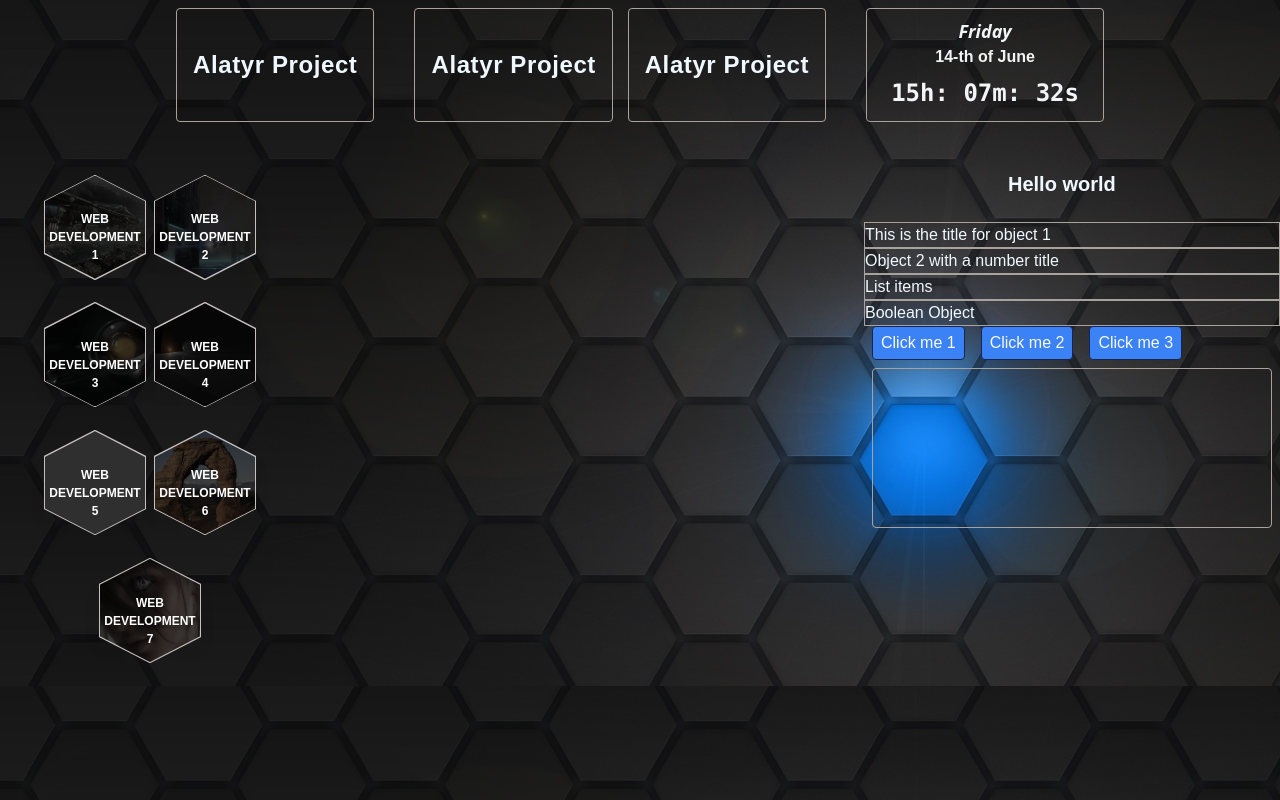
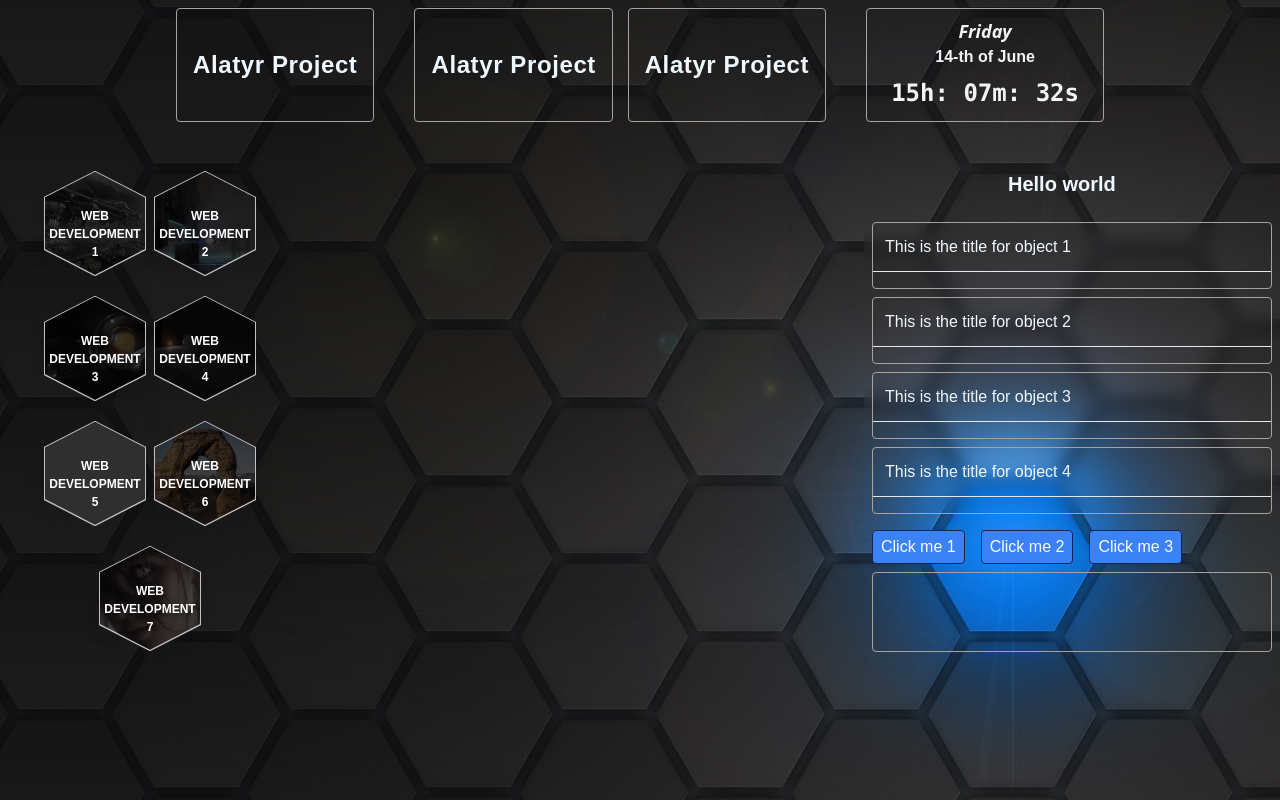
Before and after one commit to Demion-L/react-sandbox, a React (Create React App) app: page / in a window 1280 px wide. Built offline with nearby package versions, Linux system fonts and the light colour scheme; grey boxes are pictures that could not be loaded; the HTML template or start-up script is replaced by a standard one.

Commit message:
infoSection component created

```diff
--- a/src/components/Asaid/Asaid.css
+++ b/src/components/Asaid/Asaid.css
@@ -1,6 +1,8 @@
 .honeycomb {
   display: flex;
-  height: 120%;
+  height: 100%;
+  max-height: 500px;
+  overflow: hidden;
   flex-wrap: wrap;
   list-style: none;
   align-items: center;
@@ -13,7 +15,7 @@
   flex: 0 1 150px;
   max-width: 100px;
   height: 51.5px;
-  margin: 30px 5px 15px;
+  margin: 20px 5px 10px;
   position: relative;
   padding: 0.5px;
   text-align: center;
--- /dev/null
+++ b/src/components/InfoSection.jsx
@@ -0,0 +1,29 @@
+import React, { useState } from "react";
+import Accordion from "../ui/Accordion/Accordion";
+import Button from "../ui/Button";
+
+import { ways, differences } from "../data";
+
+const InfoSection = () => {
+  const [contentType, setContentType] = useState(null);
+
+  function handleClick(type) {
+    setContentType(type);
+  }
+  return (
+    <section className='col-start-5 col-end-7'>
+      <h1 className='text-xl font-bold w-32 mx-auto my-6'>Hello world</h1>
+      <Accordion items={ways} />
+      <div className='flex'>
+        <Button onClick={() => handleClick("way")}>Click me 1</Button>
+        <Button onClick={() => handleClick("easy")}>Click me 2</Button>
+        <Button onClick={() => handleClick("program")}>Click me 3</Button>
+      </div>
+      <p className='m-2 p-2 min-h-20 text-wrap border border-stone-400 rounded break-words'>
+        {differences[contentType]}
+      </p>
+    </section>
+  );
+};
+
+export default InfoSection;
--- a/src/components/Main.jsx
+++ b/src/components/Main.jsx
@@ -1,31 +1,11 @@
-import React, { useState } from "react";
-import { ways, differences } from "../data";
-import Button from "../ui/Button";
 import Asaid from "./Asaid/Asaid";
-import Accordion from "../ui/Accordion/Accordion";
+import InfoSection from "./InfoSection";
 
 const Main = () => {
-  const [contentType, setContentType] = useState(null);
-
-  function handleClick(type) {
-    setContentType(type);
-  }
-
   return (
-    <main className='grid grid-cols-6 gap-4 h-fit'>
+    <main className='grid grid-cols-6 gap-4 h-full'>
       <Asaid />
-      <section className='col-start-5 col-end-7'>
-        <h1 className='text-xl font-bold w-32 mx-auto my-6'>Hello world</h1>
-        <Accordion items={ways} />
-        <div className='flex'>
-          <Button onClick={() => handleClick("way")}>Click me 1</Button>
-          <Button onClick={() => handleClick("easy")}>Click me 2</Button>
-          <Button onClick={() => handleClick("program")}>Click me 3</Button>
-        </div>
-        <p className='m-2 p-2 min-h-40 text-wrap border border-stone-400 rounded break-words'>
-          {differences[contentType]}
-        </p>
-      </section>
+      <InfoSection />
     </main>
   );
 };
--- a/src/data.js
+++ b/src/data.js
@@ -1,19 +1,23 @@
 export const ways = [
   {
     title: "This is the title for object 1",
-    description: "A detailed description of the data in object 1",
+    description:
+      "    Lorem ipsum dolor sit amet consectetur, adipisicing elit. Qui quia, nesciunt dolores hic amet ducimus officiis placeat consequatur eaque eveniet vel, ratione rerum sunt id sint aut harum, ipsam similique.    Lorem ipsum dolor sit amet consectetur, adipisicing elit. Qui quia, nesciunt dolores hic amet ducimus officiis placeat consequatur eaque eveniet vel, ratione rerum sunt id sint aut harum, ipsam similique.     Lorem ipsum dolor sit amet consectetur, adipisicing elit. Qui quia, nesciunt dolores hic amet ducimus officiis placeat consequatur eaque eveniet vel, ratione rerum sunt id sint aut harum, ipsam similique.    Lorem ipsum dolor sit amet consectetur, adipisicing elit. Qui quia, nesciunt dolores hic amet ducimus officiis placeat consequatur eaque eveniet vel, ratione rerum sunt id sint aut harum, ipsam similique.",
   },
   {
-    title: "Object 2 with a number title",
-    description: "A description for object 2",
+    title: "This is the title for object 2",
+    description:
+      "    Lorem ipsum dolor sit amet consectetur, adipisicing elit. Qui quia, nesciunt dolores hic amet ducimus officiis placeat consequatur eaque eveniet vel, ratione rerum sunt id sint aut harum, ipsam similique.",
   },
   {
-    title: "List items",
-    description: "An object with a list of items in the title",
+    title: "This is the title for object 3",
+    description:
+      "An object with a list of items in the title.     Lorem ipsum dolor sit amet consectetur, adipisicing elit. Qui quia, nesciunt dolores hic amet ducimus officiis placeat consequatur eaque eveniet vel, ratione rerum sunt id sint aut harum, ipsam similique.",
   },
   {
-    title: "Boolean Object",
-    description: "An object with a boolean title",
+    title: "This is the title for object 4",
+    description:
+      "An object with a boolean title.     Lorem ipsum dolor sit amet consectetur, adipisicing elit. Qui quia, nesciunt dolores hic amet ducimus officiis placeat consequatur eaque eveniet vel, ratione rerum sunt id sint aut harum, ipsam similique.",
   },
 ];
 
--- a/src/index.css
+++ b/src/index.css
@@ -9,9 +9,9 @@ body {
   padding: 0;
   font-family: sans-serif;
   color: aliceblue;
-  background-color: #f0f0f0; /* Set your desired background color */
-  background-image: url("../public/bg3.jpg"); /* Optional background image */
-  background-repeat: repeat; /* Adjust background image repeat behavior */
-  background-size: cover; /* Adjust background image size */
-  background-position: center; /* Adjust background image position */
+  background-color: #f0f0f0;
+  background-image: url("../public/bg3.jpg");
+  background-repeat: no-repeat;
+  background-size: auto;
+  background-position: center;
 }
--- a/src/ui/Accordion/Accordion.jsx
+++ b/src/ui/Accordion/Accordion.jsx
@@ -9,7 +9,7 @@ const Accordion = ({ items }) => {
   };
 
   return (
-    <div className='accordion'>
+    <div className='mb-4 backdrop-blur '>
       {items.map((item, index) => (
         <AccordionItem
           key={index}
--- a/src/ui/Accordion/AccordionItem.jsx
+++ b/src/ui/Accordion/AccordionItem.jsx
@@ -2,11 +2,11 @@ import React from "react";
 
 const AccordionItem = ({ title, content, isActive, onClick }) => {
   return (
-    <div className='border border-stone-400'>
-      <h3 className='accordion-title' onClick={onClick}>
+    <div className='m-2 border border-stone-400 rounded divide-y divide-solid hover:divide-dashed cursor-pointer'>
+      <h3 className='p-3 ' onClick={onClick}>
         {title}
       </h3>
-      <div className={`accordion-content ${isActive ? "active" : ""}`}>
+      <div className={`p-2 max-h-72 overflow-auto ${isActive ? "active" : ""}`}>
         {isActive && <p>{content}</p>}
       </div>
     </div>
```
Also changed, not shown: src/output.css (deleted).
